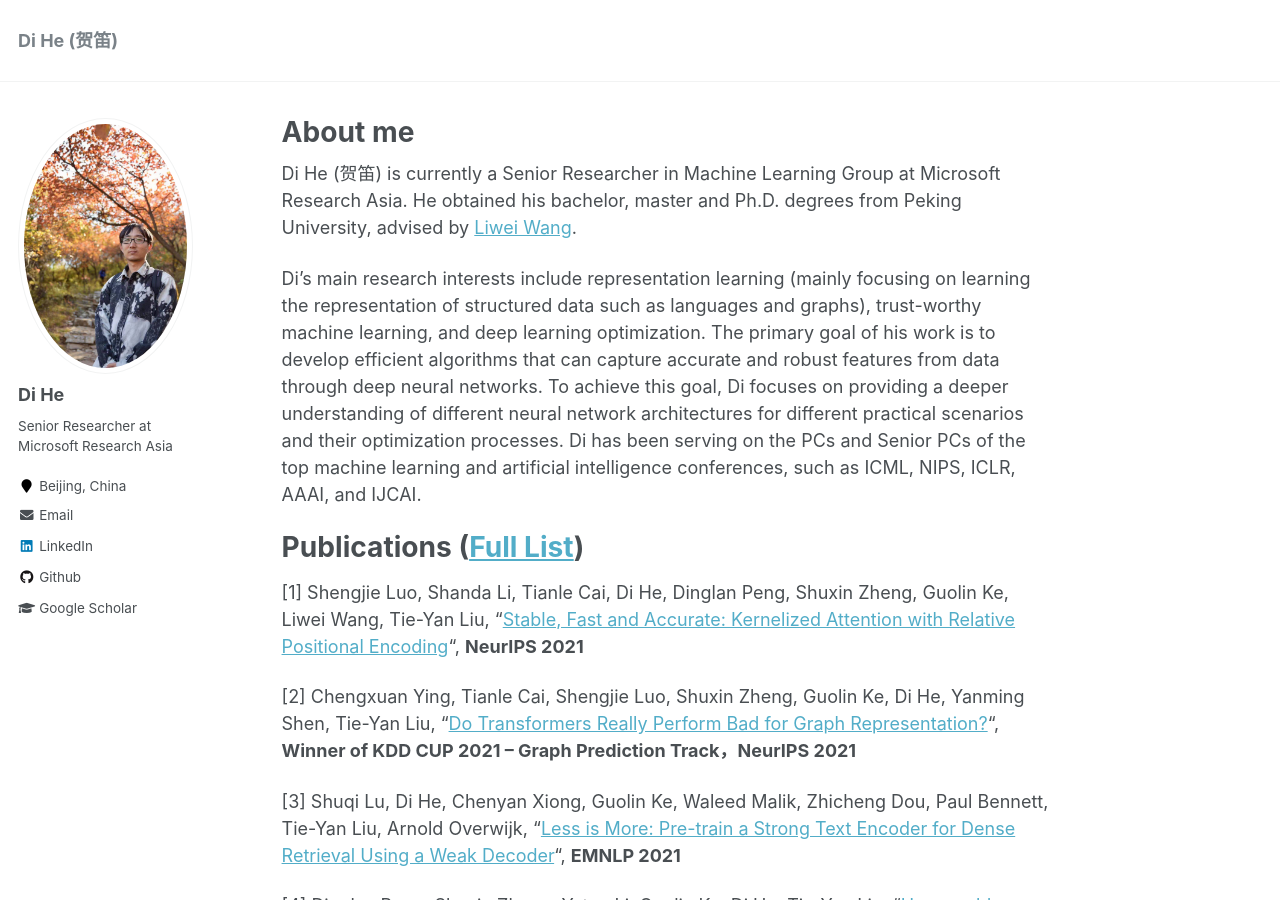
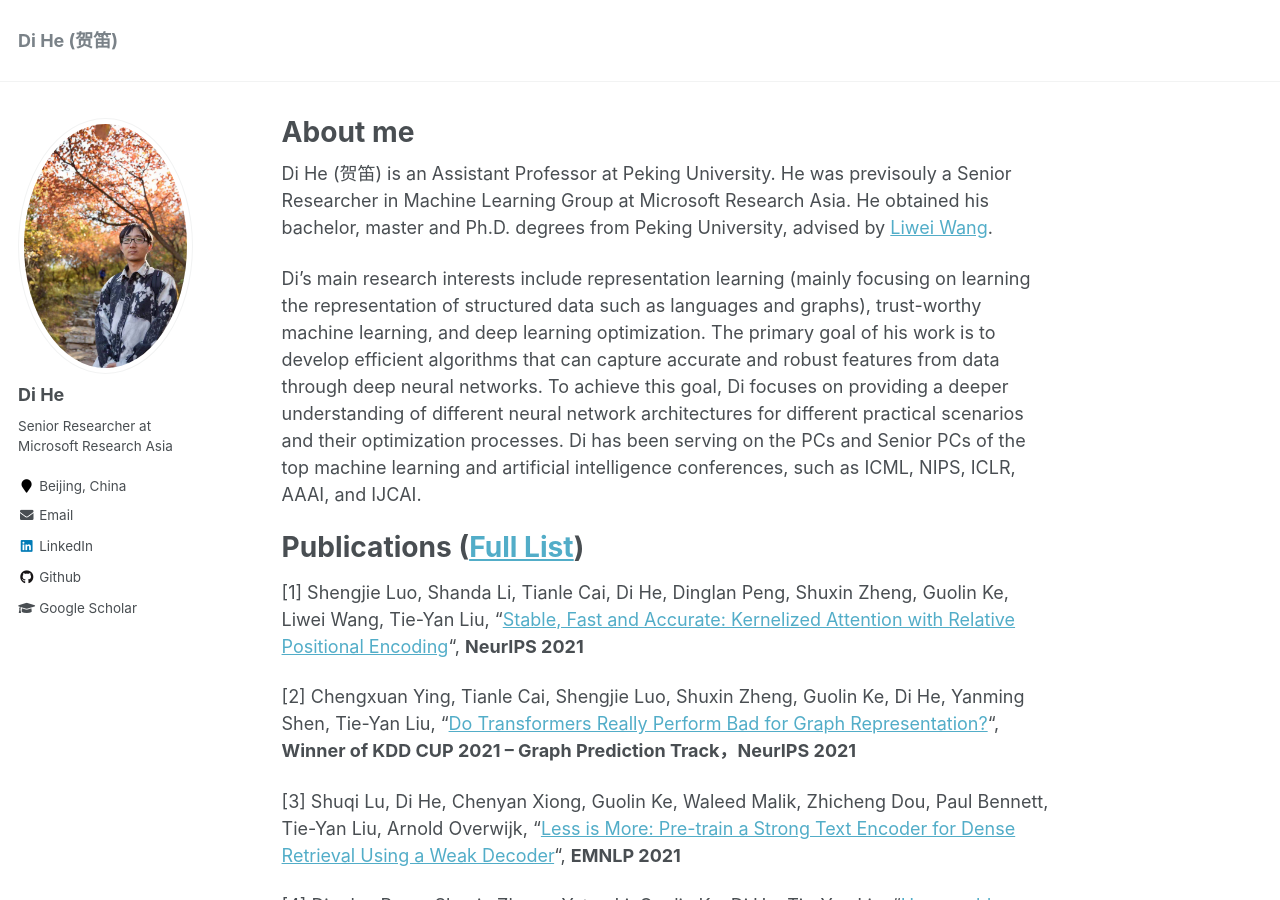
Before and after one commit to DiHe-PKU/DiHe-PKU.github.io, a Jekyll site: the page built from _pages/about.md, in a window 1280 px wide and 900 px high. Built offline with Jekyll 4.4.1, drawn with Linux system fonts in a browser that asks for light colours.

Commit message:
Update about.md

```diff
--- a/_pages/about.md
+++ b/_pages/about.md
@@ -9,7 +9,7 @@ redirect_from:
 ---
 
 
-Di He (贺笛) is currently a Senior Researcher in Machine Learning Group at Microsoft Research Asia. He obtained his bachelor, master and Ph.D. degrees from Peking University, advised by [Liwei Wang](http://www.liweiwang-pku.com/).
+Di He (贺笛) is an Assistant Professor at Peking University. He was previsouly a Senior Researcher in Machine Learning Group at Microsoft Research Asia. He obtained his bachelor, master and Ph.D. degrees from Peking University, advised by [Liwei Wang](http://www.liweiwang-pku.com/).
 
 Di’s main research interests include representation learning (mainly focusing on learning the representation of structured data such as languages and graphs), trust-worthy machine learning, and deep learning optimization. The primary goal of his work is to develop efficient algorithms that can capture accurate and robust features from data through deep neural networks. To achieve this goal, Di focuses on providing a deeper understanding of different neural network architectures for different practical scenarios and their optimization processes. Di has been serving on the PCs and Senior PCs of the top machine learning and artificial intelligence conferences, such as ICML, NIPS, ICLR, AAAI, and IJCAI.
 
```
